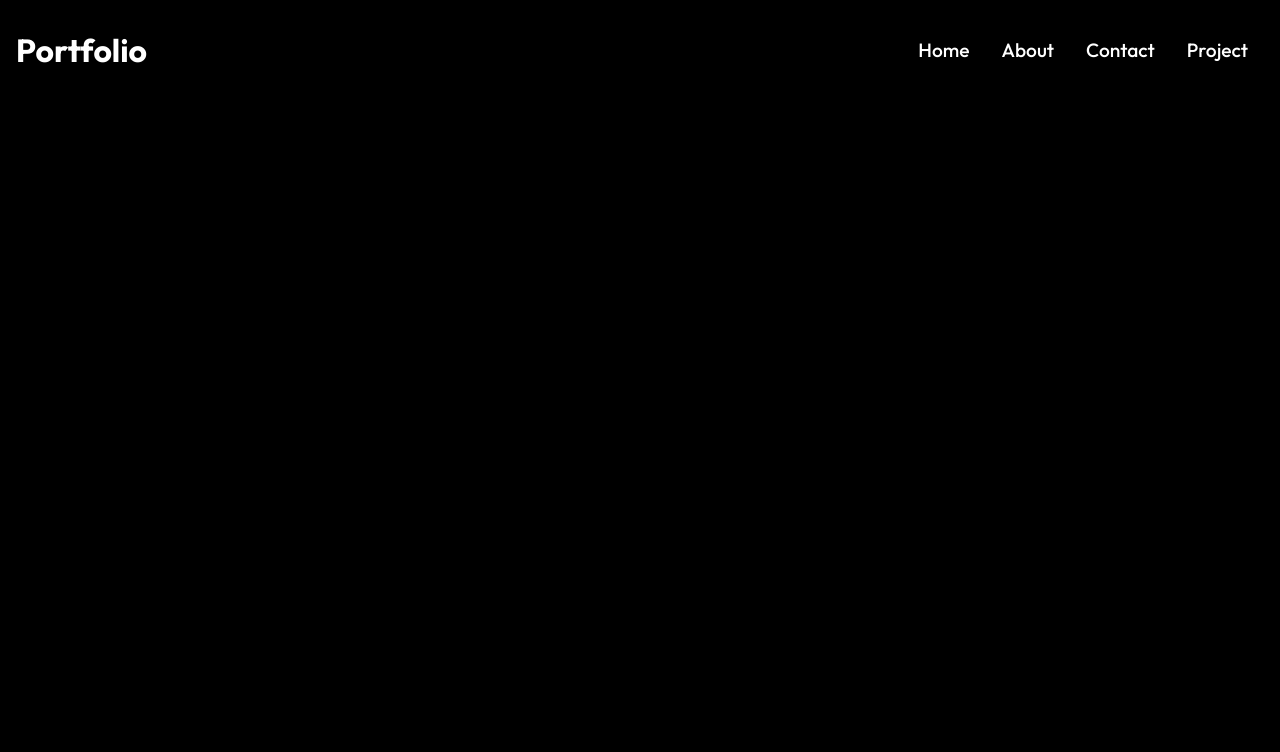
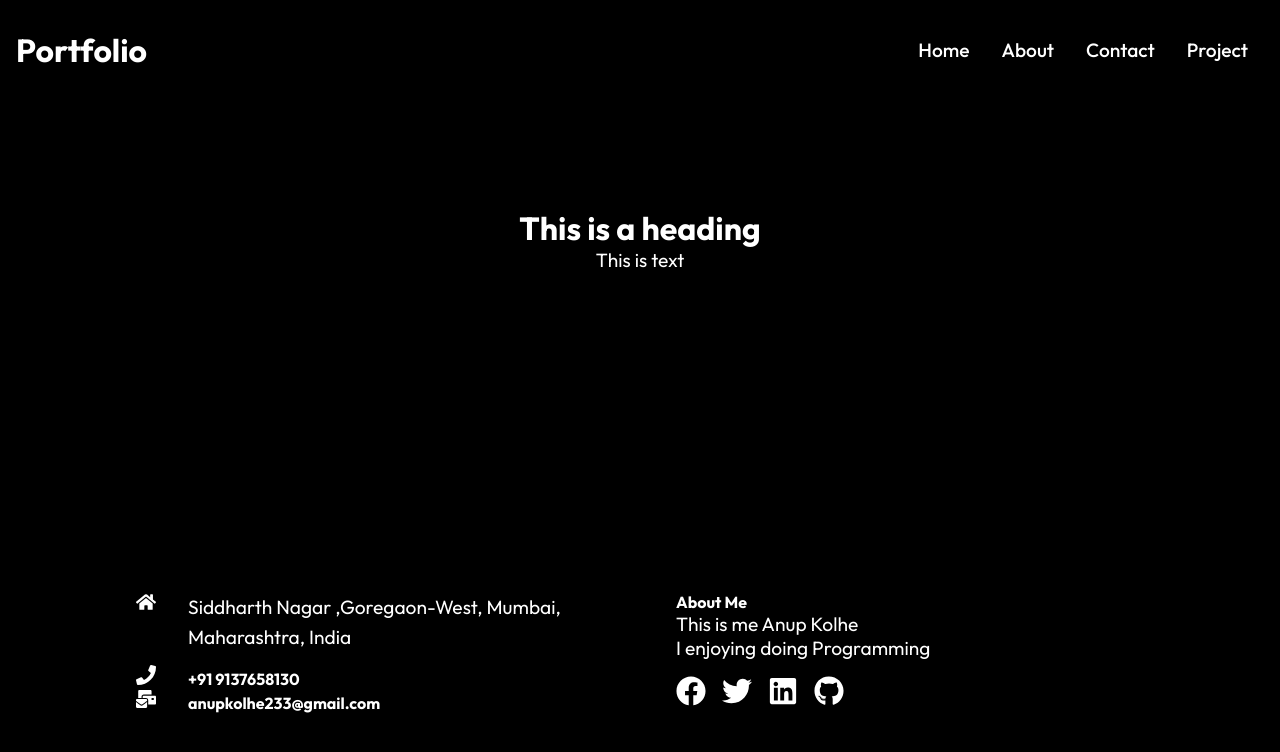
Before and after one commit to AnupKolhe/anupkolhewebsite, a React (Create React App) app: page /contact in a window 1280 px wide. Shown: the top 752 px of the page. Built offline with nearby package versions, Linux system fonts and the light colour scheme.

Commit message:
New Change

```diff
--- a/public/index.html
+++ b/public/index.html
@@ -2,7 +2,7 @@
 <html lang="en">
   <head>
     <meta charset="utf-8" />
-    <!--<link rel="icon" href="%PUBLIC_URL%/favicon.ico" />-->
+
     <meta name="viewport" content="width=device-width, initial-scale=1" />
     <meta name="theme-color" content="#000000" />
     <meta
--- a/src/Components/FooterStyle.css
+++ b/src/Components/FooterStyle.css
@@ -13,20 +13,46 @@ p {
   display: grid;
   grid-template-columns: repeat(2, 1fr);
   grid-gap: 40px;
-
 }
 
-.left{
+.left {
   height: 100%;
   display: flex;
   max-width: 100%;
   flex-direction: column;
   padding: 1rem;
 }
-.right{
+.right {
   height: 100%;
   display: flex;
   max-width: 100%;
   flex-direction: column;
   padding: 1rem;
 }
+.location {
+  display: flex;
+  margin-bottom: 0.8rem;
+}
+
+.location p {
+  line-height: 30px;
+}
+.social {
+  margin-top: 1rem;
+}
+
+.h4 {
+  font-size: 1.2rem;
+  padding-bottom: 0.7rem;
+}
+
+p {
+  font-size: 1.2rem;
+}
+
+@media screen and (max-width:640px) {
+  .footer-container{
+    grid-template-columns: 1fr;
+
+  }
+}
--- /dev/null
+++ b/src/Components/HeroImg2.js
@@ -0,0 +1,16 @@
+import "./HeroImg2Style.css"
+
+import React from 'react'
+
+const HeroImg2 = () => {
+  return (
+    <div className="hero-img">
+        <div className="heading">
+            <h1>This is a heading</h1>
+            <p>This is text</p>
+        </div>
+    </div>
+  )
+}
+
+export default HeroImg2
--- /dev/null
+++ b/src/Components/HeroImg2Style.css
@@ -0,0 +1,17 @@
+.hero-img{
+    width: 100%;
+    background: rgba(0, 0, 0,0.5);
+    height: 60vh;
+}
+
+.hero-img::before{
+    content: "";
+}
+.heading{
+    width: 100%;
+    height: 100%;
+    display: flex;
+    flex-direction: column;
+    justify-content: center;
+    align-items: center;
+}
--- a/src/routes/About.js
+++ b/src/routes/About.js
@@ -1,13 +1,12 @@
 import React from "react";
-import Navbar from "../Components/Navbar";
-//import Footer from "../Components/Footer";
+import Navbar from '../Components/Navbar';
+import Footer from '../Components/Footer';
 
 const About = () => {
   return (
     <div>
       <Navbar />
-
-      About
+      <Footer/>
     </div>
   );
 };
--- a/src/routes/Contact.js
+++ b/src/routes/Contact.js
@@ -1,11 +1,15 @@
 import React from "react";
 import Navbar from "../Components/Navbar";
+import Footer from '../Components/Footer';
+import HeroImg2 from "../Components/HeroImg2";
 
 const Contact = () => {
   return (
     <div>
-      <Navbar />
-      Contact
+      <Navbar/>
+      <HeroImg2/>
+      <Footer/>
+
     </div>
   );
 };
--- a/src/routes/Project.js
+++ b/src/routes/Project.js
@@ -1,11 +1,14 @@
 import React from "react";
-import Navbar from "../Components/Navbar";
+import Navbar from '../Components/Navbar';
+import Footer from '../Components/Footer';
+import HeroImg2 from "../Components/HeroImg2";
 
 const Project = () => {
   return (
     <div>
       <Navbar />
-      Project
+      <HeroImg2/>
+      <Footer/>
     </div>
   );
 };
```
Also changed, not shown: public/logo192.png (deleted), public/logo512.png (deleted), public/manifest.json. Lines whose indentation alone changed are shown as unchanged.
